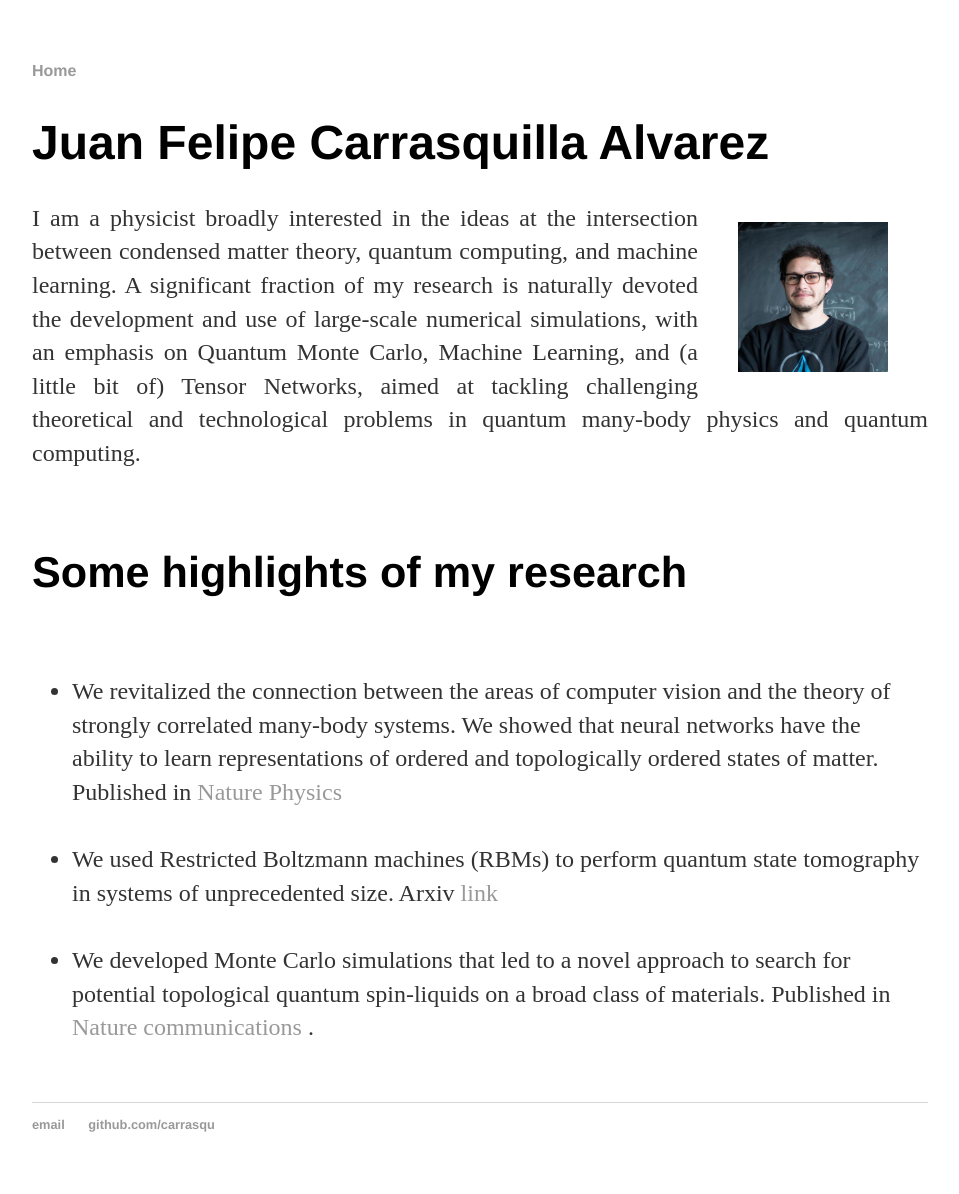
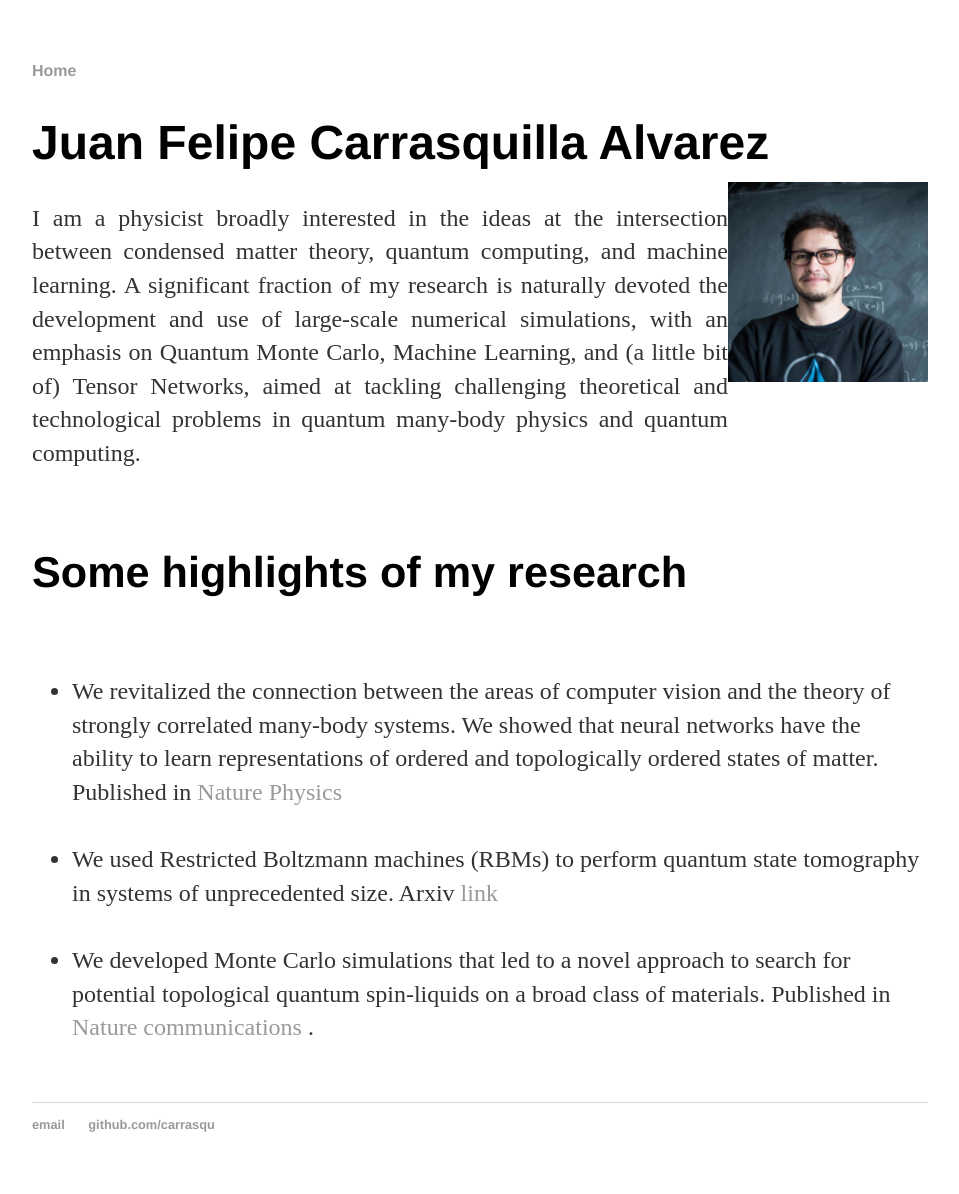
Before and after one commit to carrasqu/carrasqu.github.io, a Jekyll site: the page built from index.html, in a window 1280 px wide. Shown: the whole page, without its empty margins (160-1119 px from the left). Built offline with Jekyll 4.4.1, drawn with Linux system fonts in a browser that asks for light colours.

Commit message:
index again

```diff
--- a/index.html
+++ b/index.html
@@ -5,7 +5,7 @@ title: Juan Felipe Carrasquilla Alvarez
 <div class="blurb">
 	<h1>Juan Felipe Carrasquilla Alvarez</h1>
         <!--<IMG STYLE="position:absolute; TOP:35px; LEFT:570px; WIDTH:70px; HEIGHT:70px" SRC="images/9661833.jpeg">-->
-        <img src="images/9661833.jpeg" alt="Smiley face" style="float:right;width:150px;height:150px;margin:20px 40px">
+        <img src="images/9661833.jpeg" alt="Smiley face" style="float:right;width:200px;height:200px;margin-top:-20px; margin-bottom: 60px">
 	<p align="justify"> I am a physicist broadly interested in the ideas at the intersection between condensed matter theory, quantum computing, and machine learning. A significant fraction of my research is naturally devoted the development and use of large-scale numerical simulations, with an emphasis on Quantum Monte Carlo, Machine Learning, and (a little bit of) Tensor Networks, aimed at tackling challenging theoretical and technological problems in quantum many-body physics and quantum computing.</p> <br />
 
 
```
